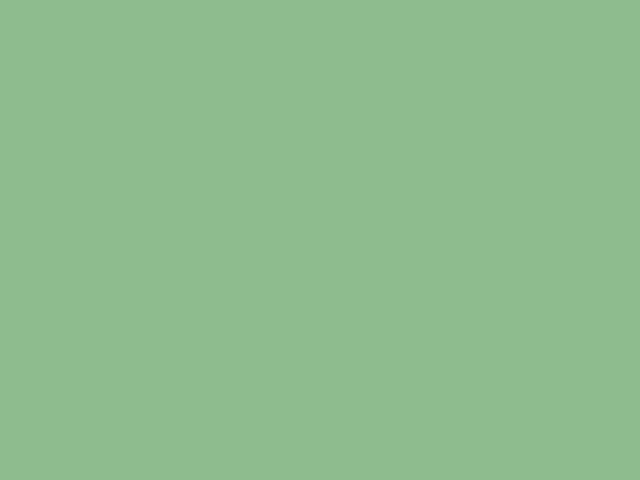
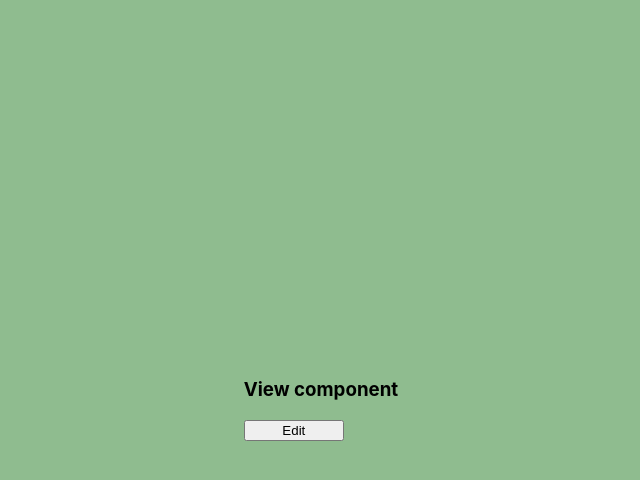
Before and after one commit to mrkgbr/cv-project, a React (Create React App) app: page / in a window 1280 px wide. Both pictures are taken after typing "Sample", "Sample", "name@example.com", "Sample", "Sample", "2020-01-15" into the empty fields and a click on the button "Submit". Shown: the top 480 px of the page, without its empty margins (319-959 px from the left). Built offline with nearby package versions, Linux system fonts and the light colour scheme.

Commit message:
Create view component

```diff
--- a/src/App.js
+++ b/src/App.js
@@ -1,6 +1,7 @@
 import { Component } from "react";
 import Form from "./components/Form/Form";
 import uniqid from "uniqid";
+import View from "./components/View/View";
 
 class App extends Component {
   constructor() {
@@ -27,7 +28,7 @@ class App extends Component {
   onSubmit = () => {
     let button;
     if (this.state.button === "Submit") {
-      button = "Back";
+      button = "Edit";
     } else {
       button = "Submit";
     }
@@ -134,24 +135,20 @@ class App extends Component {
             handleDisplayedListChange={this.handleDisplayedListChange}
             handleRemove={this.handleRemove}
             onSubmit={this.onSubmit}
+            buttonText={this.state.button}
           />
           {/* <button onClick={this.onSubmit}>{this.state.button}</button> */}
         </div>
       );
     return (
       <div>
-        {/* <Form
+        <View
+          handleClick={this.onSubmit}
+          buttonText={this.state.button}
           general={this.state.general}
-          education={this.state.education}
           educations={this.state.educations}
-          experience={this.state.experience}
           experiences={this.state.experiences}
-          onAddEducation={this.onAddEducation}
-          onAddExperience={this.onAddExperience}
-          handleInputChange={this.handleInputChange}
-          handleDisplayedListChange={this.handleDisplayedListChange}
-        /> */}
-        {/* <button onClick={this.onSubmit}>{this.state.button}</button> */}
+        />
       </div>
     );
   }
--- a/src/components/Form/Form.js
+++ b/src/components/Form/Form.js
@@ -36,7 +36,7 @@ export default class Form extends Component {
             handleChange={this.props.handleDisplayedListChange}
             handleRemove={this.props.handleRemove}
           />
-          <button type="submit">Submit</button>
+          <button type="submit">{this.props.buttonText}</button>
         </form>
       </div>
     );
--- /dev/null
+++ b/src/components/View/View.js
@@ -0,0 +1,14 @@
+import { Component } from "react";
+
+export default class View extends Component {
+  render() {
+    return (
+      <div className="View">
+        <h3>View component</h3>
+        <button type="button" onClick={this.props.handleClick}>
+          {this.props.buttonText}
+        </button>
+      </div>
+    );
+  }
+}
```
